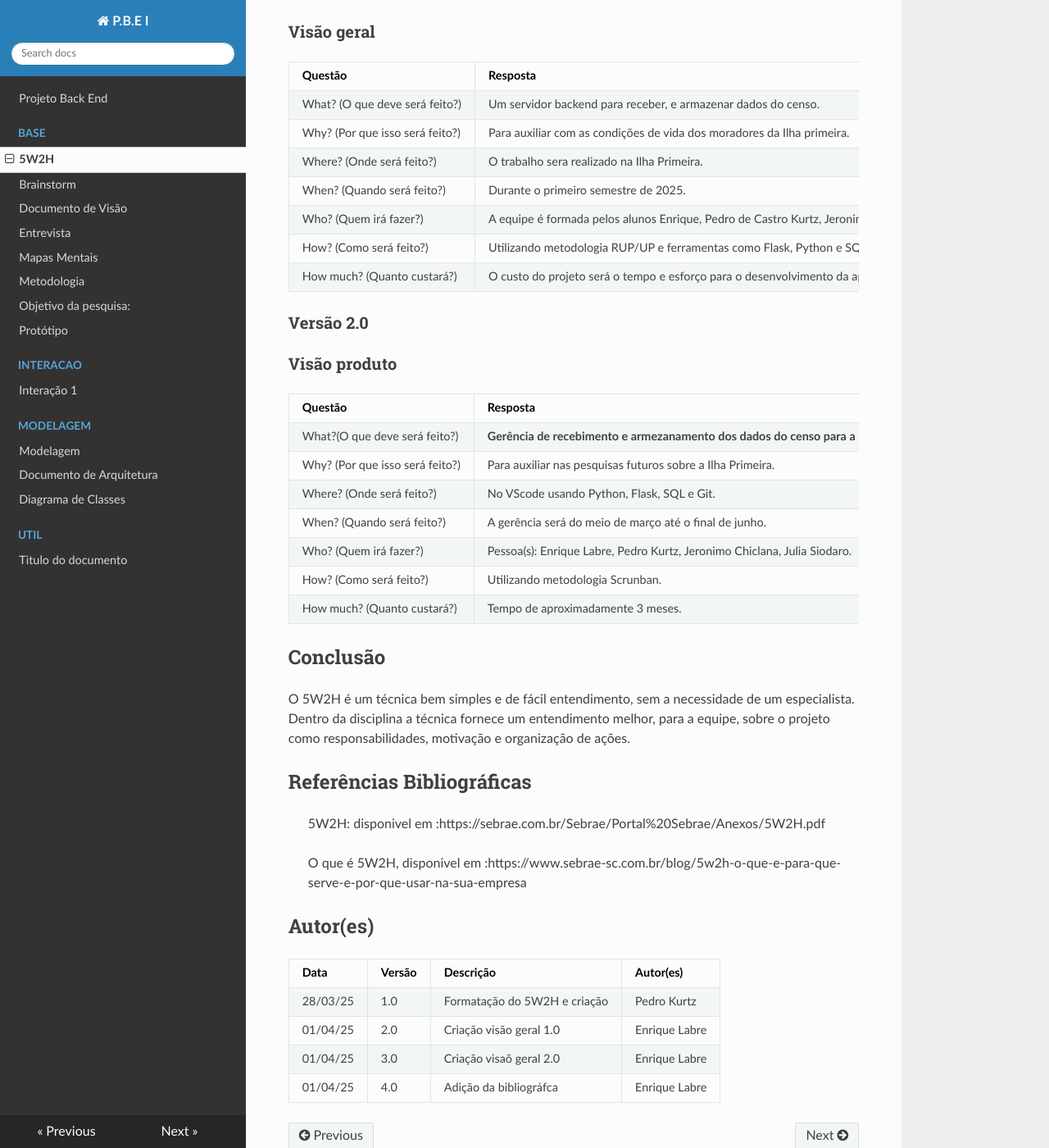
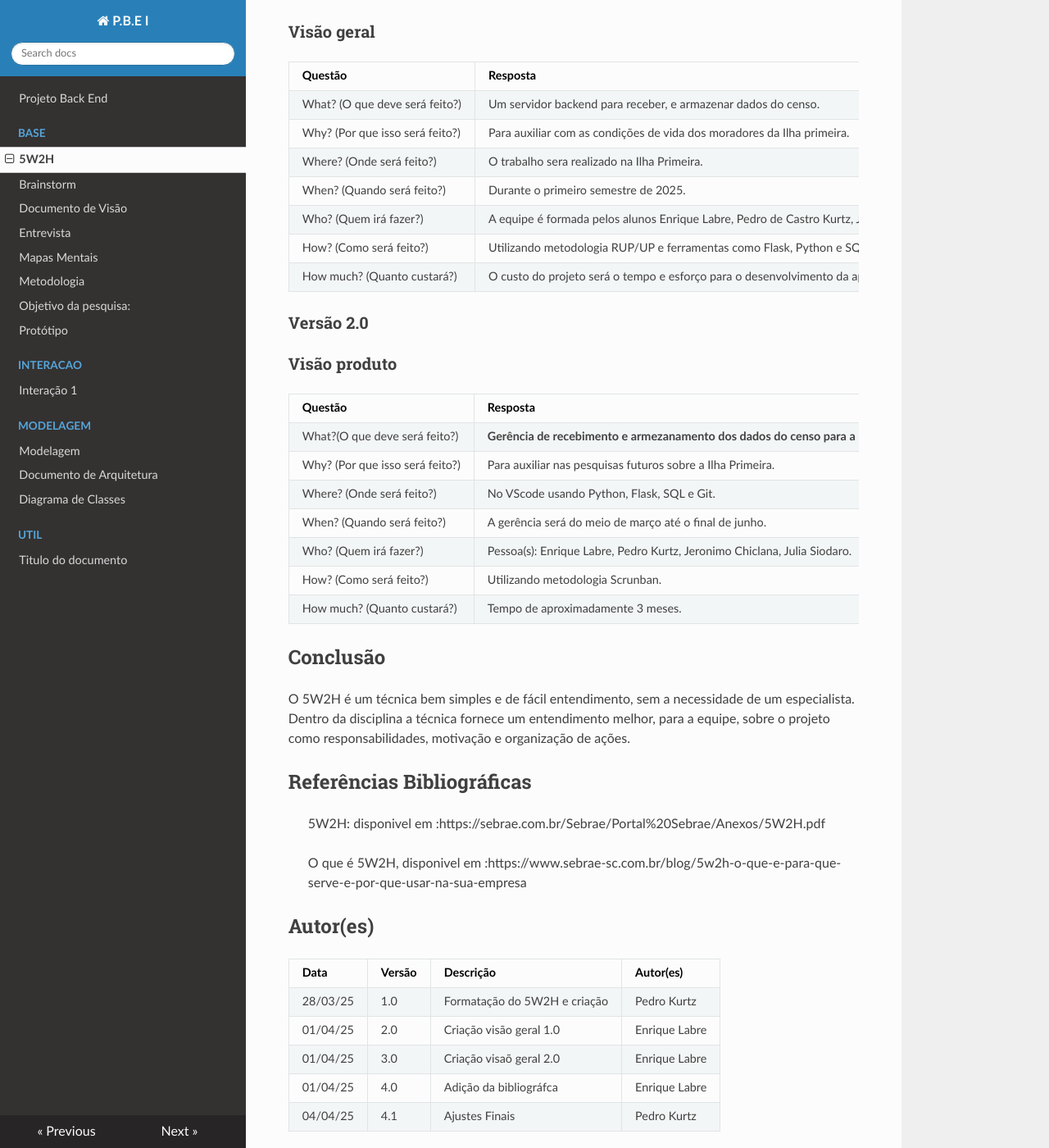
Before and after one commit to Projetos-de-Extensao/PBE_ADS_25.1_8001_ALPHA, an MkDocs documentation site: the page built from docs/base/5w2h.md, in a window 1280 px wide and 1400 px high, scrolled down 532 px. Shown: the whole window at 82% size. Built offline with MkDocs 1.6.1, drawn with Linux system fonts in a browser that asks for light colours; nearby versions of some CDN libraries.

Commit message:
Update 5w2h.md

```diff
--- a/docs/base/5w2h.md
+++ b/docs/base/5w2h.md
@@ -28,7 +28,7 @@
 |Why? (Por que isso será feito?) |Para auxiliar com as condições de vida dos moradores da Ilha primeira.|
 |Where? (Onde será feito?) |O trabalho sera realizado na Ilha Primeira.|
 |When? (Quando será feito?) |Durante o primeiro semestre de 2025.|
-|Who? (Quem irá fazer?) |A equipe é formada pelos alunos Enrique, Pedro de Castro Kurtz, Jeronimo Chiclana, Julia Siodaro.|
+|Who? (Quem irá fazer?) |A equipe é formada pelos alunos Enrique Labre, Pedro de Castro Kurtz, Jeronimo Chiclana, Julia Siodaro.|
 |How? (Como será feito?)|Utilizando metodologia RUP/UP e ferramentas como Flask, Python e SQL.|
 |How much? (Quanto custará?)|O custo do projeto será o tempo e esforço para o desenvolvimento da aplicação.|
 
@@ -65,3 +65,4 @@
 | 01/04/25 | 2.0 | Criação visão geral 1.0 | Enrique Labre |
 | 01/04/25 | 3.0 | Criação visaõ geral 2.0 | Enrique Labre |
 | 01/04/25 | 4.0 | Adição da bibliográfca | Enrique Labre |
+| 04/04/25 | 4.1 | Ajustes Finais | Pedro Kurtz |
```
